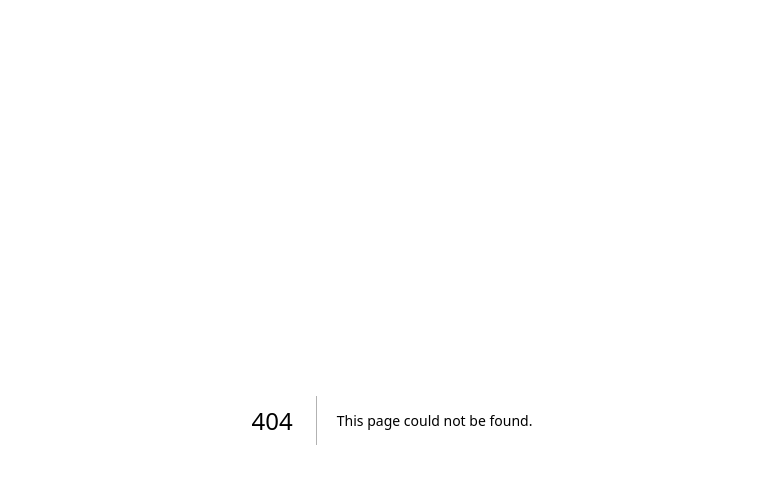
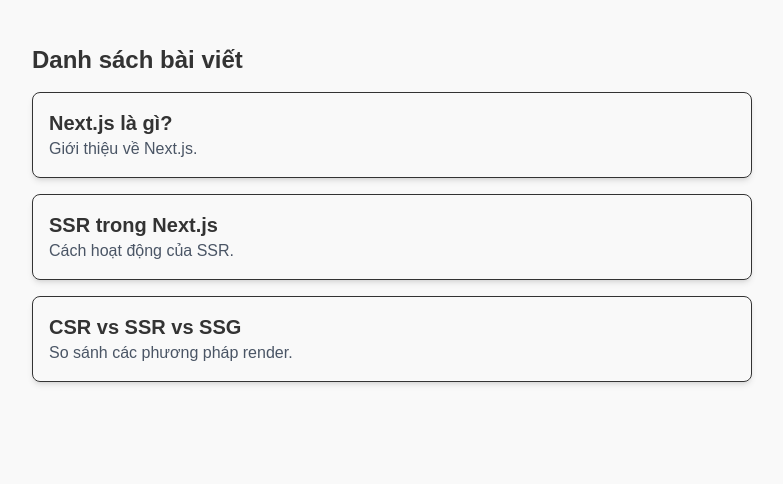
Before and after one commit to baolinh-dev/nextjs-stepbystep, a Next.js app: page /posts in a window 1280 px wide. Before the commit this address had no page. Shown: the top 484 px of the page, without its empty margins (248-1031 px from the left). Built offline with nearby package versions, Linux system fonts and the light colour scheme.

Commit message:
call api and render api get

```diff
--- /dev/null
+++ b/src/app/posts/page.tsx
@@ -0,0 +1,35 @@
+// src/app/posts/page.tsx
+import React from "react";
+
+type Post = {
+  id: number;
+  title: string;
+  content: string;
+};
+async function getPosts(): Promise<Post[]> {
+  const res = await fetch("http://localhost:3000/api/posts");
+  if (!res.ok) {
+    throw new Error("Failed to fetch posts");
+  }
+  return res.json();
+}
+
+export default async function PostsPage() {
+  const posts = await getPosts(); // Fetch dữ liệu trên server trước khi render
+
+  return (
+    <div className="max-w-3xl mx-auto p-6">
+      <h1 className="text-2xl font-bold mb-4">Danh sách bài viết</h1>
+      <ul className="space-y-4">
+        {posts.map((post) => (
+          <li key={post.id} className="border p-4 rounded-lg shadow-md">
+            <h2 className="text-xl font-bold">{post.title}</h2>
+            <p className="text-gray-600">
+              {post.content || "No content available."}
+            </p>
+          </li>
+        ))}
+      </ul>
+    </div>
+  );
+}
```
